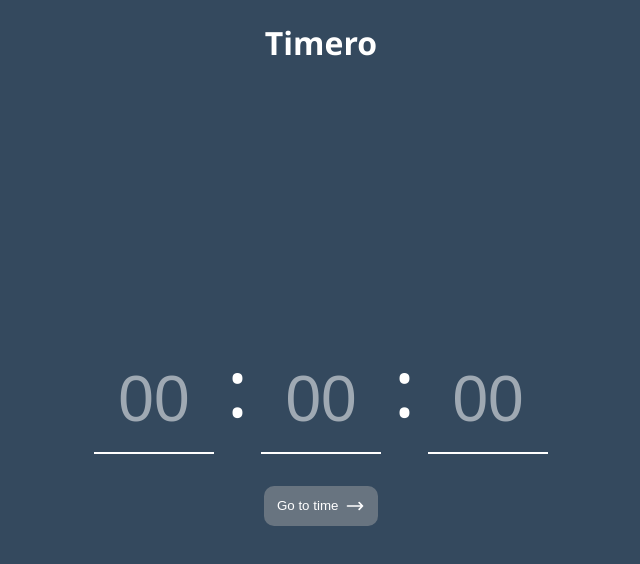
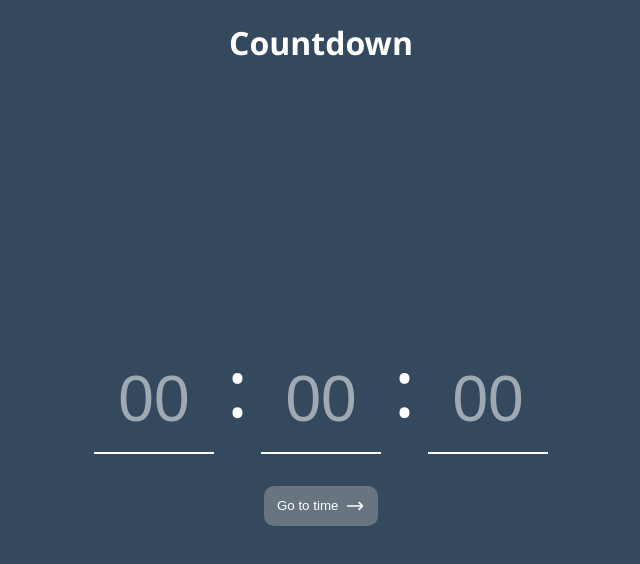
Before and after one commit to nafasebra/countdown, a React app: page / in a window 1280 px wide. Shown: the top 564 px of the page, without its empty margins (319-959 px from the left). Built offline with nearby package versions, Linux system fonts and the light colour scheme.

Commit message:
change name project 'timer' to 'countdown' and update README.md file

```diff
--- a/package.json
+++ b/package.json
@@ -1,5 +1,5 @@
 {
-  "name": "timer-reactjs",
+  "name": "timero",
   "version": "1.0.0",
   "main": "index.js",
   "scripts": {
--- a/src/App.js
+++ b/src/App.js
@@ -23,7 +23,7 @@ function App() {
             setTime,
             setIsSetTimer
         }}>
-            <h1 className="app-name">Timero</h1>
+            <h1 className="app-name">Countdown</h1>
             <div className="app-container">
                 {
                     isSetTimer === false ?
--- a/src/index.html
+++ b/src/index.html
@@ -3,7 +3,7 @@
 <head>
     <meta charset="UTF-8">
     <meta name="viewport" content="width=device-width, initial-scale=1.0">
-    <title>timer-react</title>
+    <title>countdown</title>
 </head>
 <body>
     <noscript>You need to enable JavaScript to run this app.</noscript>
```
Also changed, not shown: 1 other file (tests, documents, lock files or other folders).
